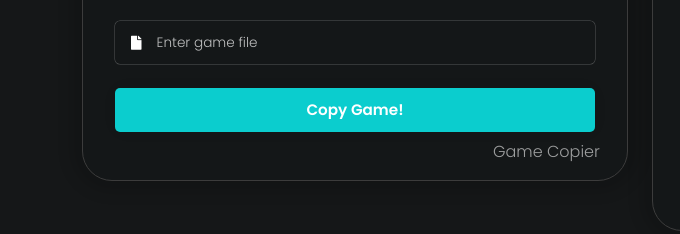
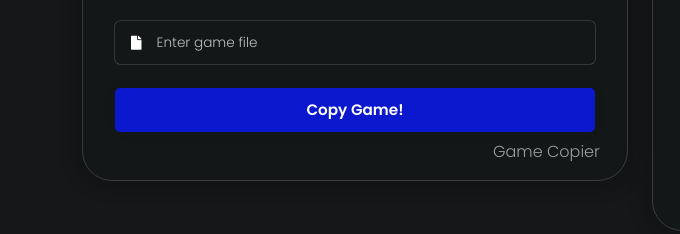
Before and after one commit to b7hh3/gamecopier, a plain HTML site: page fs/index.html in a window 1280 px wide. Shown: the part 580-814 px from the top of the page, 0-680 px from the left. Drawn offline with nearby package versions, Linux system fonts and the light colour scheme; some packages are replaced by stand-ins of ours; grey boxes are pictures that could not be loaded; a script that the page names is missing.

Commit message:
Update config.css

```diff
--- a/fs/css/config.css
+++ b/fs/css/config.css
@@ -1,5 +1,5 @@
 :root {
-    --primary: #0BCDCE;
-    --primary-opaque: rgba(	11, 205, 206, 0.2);
-    --primary-opaque-strong: rgba(	11, 205, 206, 0.15);
+    --primary: #0b18ce;
+    --primary-opaque: rgba(14, 11, 206, 0.2);
+    --primary-opaque-strong: rgba(11, 24, 206, 0.15);
 }
```
